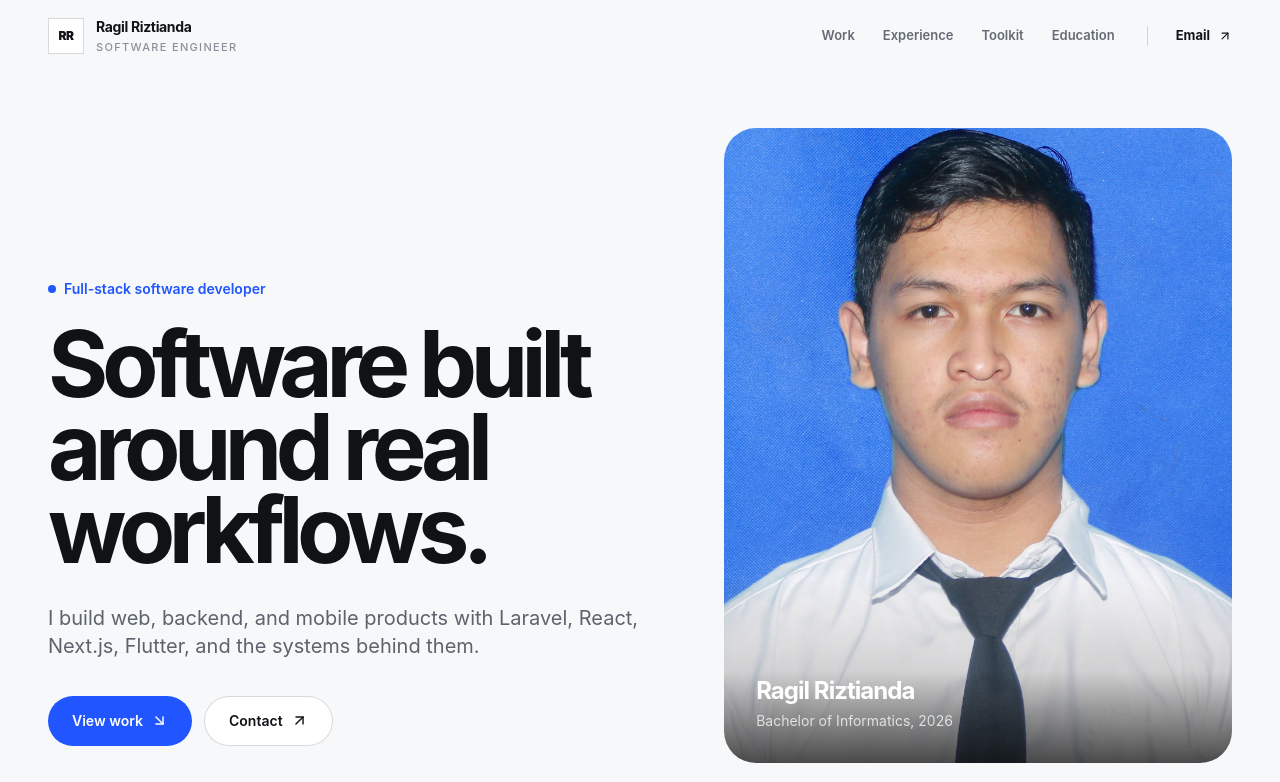
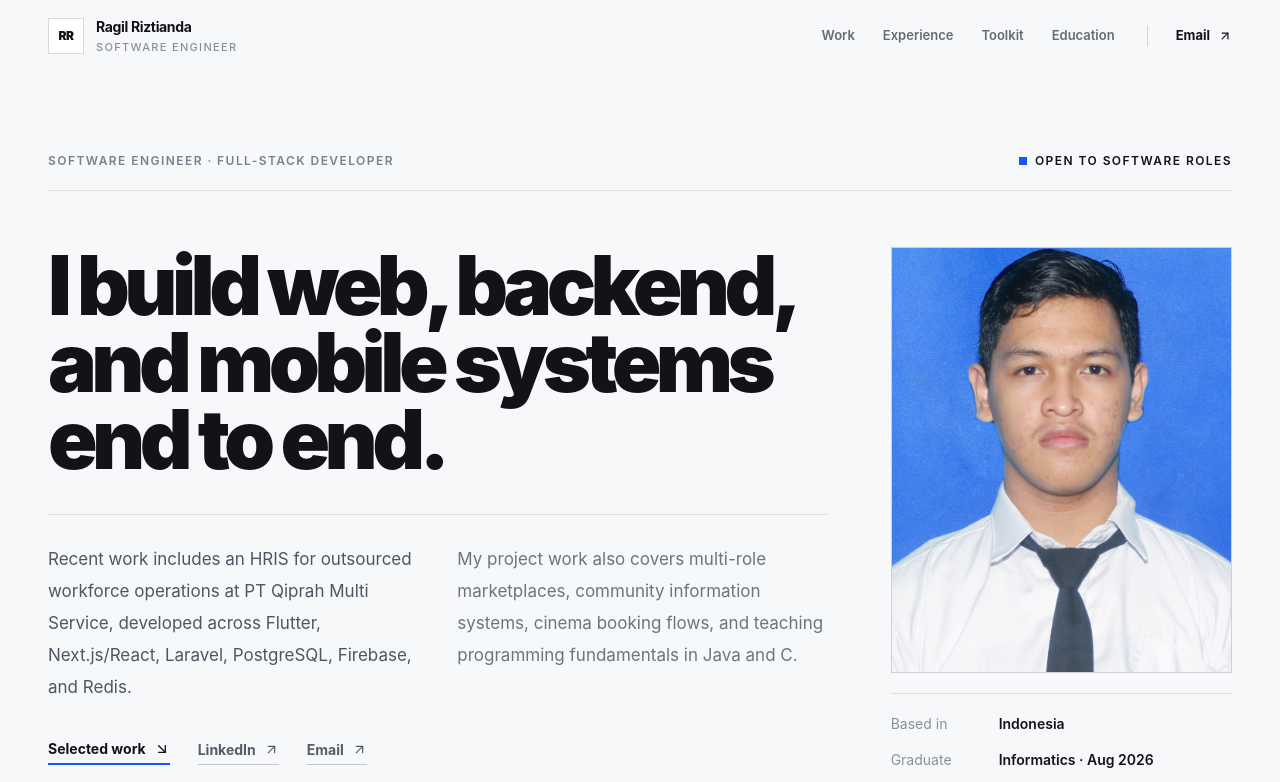
Before and after one commit to ragil1001/ragil-riztianda, a React (Vite) app: page / in a window 1280 px wide. Shown: the top 782 px of the page. Built offline with nearby package versions, Linux system fonts and the light colour scheme.

Commit message:
design: rebuild hero around concrete engineering work

```diff
--- a/src/components/About/About.jsx
+++ b/src/components/About/About.jsx
@@ -6,89 +6,100 @@ import profileImage from "../../assets/ragil.jpg";
 const About = () => {
   const reduceMotion = useReducedMotion();
 
-  const reveal = {
-    initial: reduceMotion ? false : { opacity: 0, y: 24 },
-    animate: { opacity: 1, y: 0 },
-  };
+  return (
+    <section id="about" className="bg-[#f7f8fa] pt-[72px]">
+      <div className="mx-auto max-w-[1440px] px-5 pb-24 pt-12 sm:px-8 sm:pt-16 lg:px-12 lg:pb-32 lg:pt-20">
+        <div className="flex flex-wrap items-center justify-between gap-4 border-b border-black/10 pb-5 text-[12px] font-semibold uppercase tracking-[0.12em] text-[#7a818b]">
+          <span>Software Engineer · Full-Stack Developer</span>
+          <span className="flex items-center gap-2 text-[#111318]">
+            <span className="h-2 w-2 bg-[#1557ff]" />
+            Open to software roles
+          </span>
+        </div>
 
-  return (
-    <section
-      id="about"
-      className="mx-auto grid min-h-[100dvh] max-w-[1400px] items-center gap-12 px-5 pb-16 pt-28 sm:px-8 lg:grid-cols-[1.08fr_0.92fr] lg:gap-20 lg:px-12 lg:pb-20 lg:pt-32"
+        <div className="grid gap-12 pt-10 lg:grid-cols-12 lg:gap-8 lg:pt-14">
+          <motion.div
+            initial={reduceMotion ? false : { opacity: 0, y: 28 }}
+            animate={{ opacity: 1, y: 0 }}
+            transition={{ duration: 0.65, ease: [0.22, 1, 0.36, 1] }}
+            className="lg:col-span-8"
           >
-      <motion.div
-        {...reveal}
-        transition={{ duration: 0.65, ease: [0.22, 1, 0.36, 1] }}
-        className="max-w-[780px]"
-      >
-        <p className="mb-6 flex items-center gap-2 text-sm font-semibold text-[#2055ff]">
-          <span className="h-2 w-2 rounded-full bg-[#2055ff]" />
-          Full-stack software developer
-        </p>
-
-        <h1 className="max-w-[760px] text-[clamp(3.25rem,7.2vw,7.3rem)] font-bold leading-[0.9] tracking-[-0.07em] text-[#101216]">
-          Software built around real workflows.
+            <h1 className="max-w-[920px] text-[clamp(3.1rem,6.4vw,6.6rem)] font-black leading-[0.94] tracking-[-0.068em] text-[#111318]">
+              I build web, backend, and mobile systems end to end.
             </h1>
 
-        <p className="mt-8 max-w-[620px] text-lg leading-8 text-[#5d636c] sm:text-xl">
-          I build web, backend, and mobile products with Laravel, React, Next.js,
-          Flutter, and the systems behind them.
+            <div className="mt-9 grid gap-7 border-t border-black/10 pt-7 sm:grid-cols-2 sm:gap-10 lg:max-w-[900px]">
+              <p className="text-[17px] leading-8 text-[#4f5661]">
+                Recent work includes an HRIS for outsourced workforce operations at PT Qiprah Multi Service, developed across Flutter, Next.js/React, Laravel, PostgreSQL, Firebase, and Redis.
               </p>
+              <p className="text-[17px] leading-8 text-[#6d747e]">
+                My project work also covers multi-role marketplaces, community information systems, cinema booking flows, and teaching programming fundamentals in Java and C.
+              </p>
+            </div>
 
-        <div className="mt-9 flex flex-wrap gap-3">
+            <div className="mt-9 flex flex-wrap gap-x-7 gap-y-4">
               <button
                 type="button"
-            onClick={() =>
-              document.getElementById("work")?.scrollIntoView({ behavior: "smooth" })
-            }
-            className="inline-flex items-center gap-2 rounded-full bg-[#2055ff] px-6 py-3.5 text-sm font-semibold text-white transition-transform active:scale-[0.98]"
+                onClick={() => document.getElementById("work")?.scrollIntoView({ behavior: "smooth" })}
+                className="inline-flex items-center gap-2 border-b-2 border-[#1557ff] pb-1 text-sm font-bold text-[#111318] transition-colors hover:text-[#1557ff]"
               >
-            View work
-            <FiArrowDownRight size={17} />
+                Selected work
+                <FiArrowDownRight size={16} />
               </button>
               <a
+                href="https://www.linkedin.com/in/ragilriztianda"
+                target="_blank"
+                rel="noopener noreferrer"
+                className="inline-flex items-center gap-2 border-b border-black/20 pb-1 text-sm font-bold text-[#555c66] transition-colors hover:text-[#111318]"
+              >
+                LinkedIn
+                <FiArrowUpRight size={15} />
+              </a>
+              <a
                 href="mailto:ragilriztianda2@gmail.com"
-            className="inline-flex items-center gap-2 rounded-full border border-black/15 bg-white px-6 py-3.5 text-sm font-semibold text-[#101216] transition-colors hover:border-black/30 active:scale-[0.98]"
+                className="inline-flex items-center gap-2 border-b border-black/20 pb-1 text-sm font-bold text-[#555c66] transition-colors hover:text-[#111318]"
               >
-            Contact
-            <FiArrowUpRight size={17} />
+                Email
+                <FiArrowUpRight size={15} />
               </a>
             </div>
           </motion.div>
 
-      <motion.div
-        initial={reduceMotion ? false : { opacity: 0, scale: 0.97 }}
-        animate={{ opacity: 1, scale: 1 }}
-        transition={{ duration: 0.7, delay: 0.08, ease: [0.22, 1, 0.36, 1] }}
-        className="relative mx-auto w-full max-w-[520px] lg:mx-0 lg:justify-self-end"
+          <motion.aside
+            initial={reduceMotion ? false : { opacity: 0, x: 24 }}
+            animate={{ opacity: 1, x: 0 }}
+            transition={{ duration: 0.65, delay: 0.08, ease: [0.22, 1, 0.36, 1] }}
+            className="lg:col-span-4 lg:pl-8"
           >
-        <div className="relative overflow-hidden rounded-[32px] bg-[#dfe4ea]">
+            <div className="grid gap-5 sm:grid-cols-[220px_1fr] lg:grid-cols-1">
+              <div className="overflow-hidden border border-black/10 bg-[#e7e9ed]">
                 <img
                   src={profileImage}
                   alt="Ragil Riztianda"
                   className="aspect-[4/5] w-full object-cover object-center"
                 />
-          <div className="absolute inset-x-0 bottom-0 bg-gradient-to-t from-black/70 via-black/15 to-transparent px-6 pb-6 pt-24 text-white sm:px-8 sm:pb-8">
-            <p className="text-2xl font-bold tracking-[-0.04em]">Ragil Riztianda</p>
-            <p className="mt-1 text-sm text-white/75">Bachelor of Informatics, 2026</p>
+              </div>
+
+              <div className="border-t border-black/10 pt-5">
+                <dl className="space-y-4 text-sm">
+                  <div className="grid grid-cols-[92px_1fr] gap-4">
+                    <dt className="text-[#8a9098]">Based in</dt>
+                    <dd className="font-semibold text-[#111318]">Indonesia</dd>
+                  </div>
+                  <div className="grid grid-cols-[92px_1fr] gap-4">
+                    <dt className="text-[#8a9098]">Graduate</dt>
+                    <dd className="font-semibold text-[#111318]">Informatics · Aug 2026</dd>
+                  </div>
+                  <div className="grid grid-cols-[92px_1fr] gap-4">
+                    <dt className="text-[#8a9098]">Focus</dt>
+                    <dd className="font-semibold leading-6 text-[#111318]">Software engineering, full-stack web, mobile</dd>
+                  </div>
+                </dl>
               </div>
             </div>
-
-        <div className="mt-5 grid grid-cols-2 gap-px overflow-hidden rounded-[24px] border border-black/10 bg-black/10">
-          <div className="bg-white p-5">
-            <p className="text-xs font-semibold text-[#7b818a]">Recent focus</p>
-            <p className="mt-2 text-sm font-semibold leading-6 text-[#101216]">
-              Workforce systems and mobile operations
-            </p>
-          </div>
-          <div className="bg-white p-5">
-            <p className="text-xs font-semibold text-[#7b818a]">Build across</p>
-            <p className="mt-2 text-sm font-semibold leading-6 text-[#101216]">
-              Web, API, mobile, data, deployment
-            </p>
+          </motion.aside>
         </div>
       </div>
-      </motion.div>
     </section>
   );
 };
```
Lines whose indentation alone changed are shown as unchanged.
